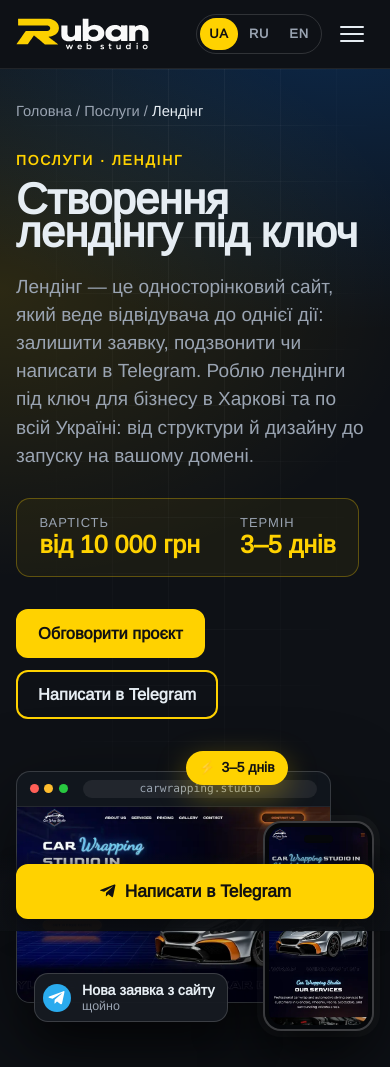
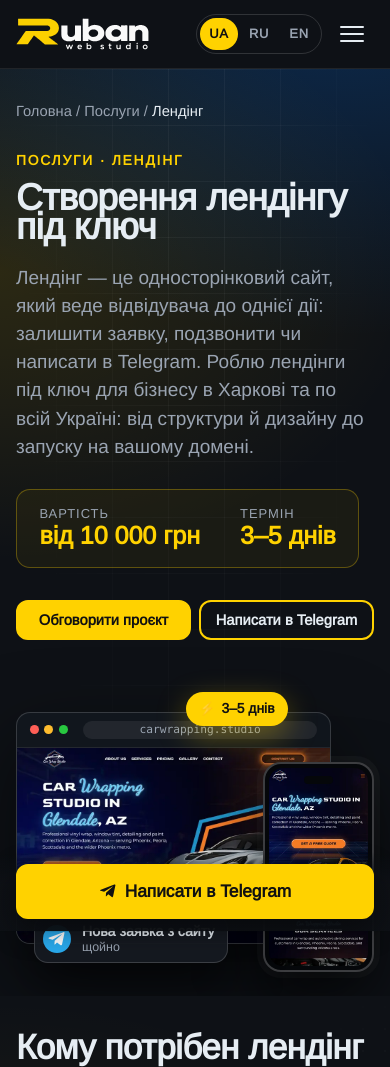
Before and after one commit to anton-ruban-developer/portfolio, an Astro site: page /landing in a window 390 px wide. Shown: the top 1067 px of the page. Built offline with nearby package versions, Linux system fonts and the light colour scheme; Astro itself is replaced by a stand-in of ours; a web font is replaced by a local one.

Commit message:
Unify heading sizes, one-row hero buttons and balanced hero spacing on mobile
- Single H1 size in global.css; removed per-page overrides and long-word H1 scaling
- H2 overrides removed (compare block, portfolio case titles) so all H2 match
- Service page hero buttons sit side by side on phones; more space above the art, less below

Co-Authored-By: Claude Opus 5.5 <noreply@anthropic.com>

```diff
--- a/src/components/ContactsPage.astro
+++ b/src/components/ContactsPage.astro
@@ -131,7 +131,7 @@ const schema = [
   .crumbs a { color: var(--muted); text-decoration: none; }
   .crumbs a:hover { color: var(--accent); }
   .crumbs [aria-current] { color: var(--text); }
-  h1 { font-size: clamp(2rem, 4.6vw, 3.5rem); line-height: 1.05; font-weight: 800; max-width: 18ch; margin-bottom: 1.25rem; }
+  h1 { max-width: 18ch; }
   .text { color: var(--muted); font-size: 1.1rem; max-width: 62ch; margin-bottom: 1.5rem; }
   .status {
     display: inline-flex; align-items: center; gap: .6rem; padding: .5rem 1rem; border-radius: 999px;
--- a/src/components/Hero.astro
+++ b/src/components/Hero.astro
@@ -65,7 +65,6 @@ const parsed = t.stats.map((s) => {
     mask-image: radial-gradient(ellipse at 50% 0%, #000 10%, transparent 70%);
   }
   .grid { display: grid; grid-template-columns: 1.05fr .95fr; gap: 3rem; align-items: center; }
-  h1 { font-size: clamp(1.9rem, 4.1vw, 3.3rem); line-height: 1.05; margin-bottom: 1.25rem; font-weight: 800; }
   .hl {
     color: var(--accent);
     /* маркер під акцентними словами: промальовується після появи заголовка */
--- a/src/components/Privacy.astro
+++ b/src/components/Privacy.astro
@@ -39,7 +39,7 @@ const sections = site.gaId ? [...p.sections, p.analytics] : p.sections;
 <style>
   .back { display: inline-block; margin-bottom: 2rem; color: var(--muted); text-decoration: none; }
   .back:hover { color: var(--accent); }
-  h1 { font-size: clamp(1.8rem, 4.5vw, 2.8rem); margin-bottom: .75rem; overflow-wrap: anywhere; }
+  h1 { margin-bottom: .75rem; }
   .updated { color: var(--muted); font-size: .9rem; margin-bottom: 2rem; }
   .intro { font-size: 1.1rem; margin-bottom: 2.5rem; }
   section + section, .intro + section { margin-top: 2rem; }
--- a/src/components/ServicePage.astro
+++ b/src/components/ServicePage.astro
@@ -70,9 +70,6 @@ const schema = [
 ];
 
 const artProject = projects.find((pr) => pr.id === def.art);
-// довге слово в H1 («багатосторінкового») не має розпирати колонку: зменшуємо шрифт пропорційно
-const longestWord = Math.max(...p.h1.split(/\s+/).map((w) => w.length));
-const h1Scale = Math.min(1, 13 / longestWord).toFixed(2);
 
 const srcset = (img: string) => `${img.replace('/portfolio/', '/portfolio/sm/')} 700w, ${img} 1200w`;
 ---
@@ -86,7 +83,7 @@ const srcset = (img: string) => `${img.replace('/portfolio/', '/portfolio/sm/')}
             <a href={home}>{ui.home}</a> <span aria-hidden="true">/</span> <a href={`${home}#services`}>{ui.services}</a> <span aria-hidden="true">/</span> <span aria-current="page">{tariff.title}</span>
           </nav>
           <p class="eyebrow">{p.eyebrow}</p>
-          <h1 style={`--h1-scale:${h1Scale}`}>{p.h1}</h1>
+          <h1>{p.h1}</h1>
           <p class="text">{p.intro}</p>
           <div class="facts">
             <div><span class="label">{ui.price}</span><strong>{tariff.price}</strong></div>
@@ -265,12 +262,11 @@ const srcset = (img: string) => `${img.replace('/portfolio/', '/portfolio/sm/')}
       radial-gradient(900px 520px at 88% -6%, rgba(7, 117, 243, .24), transparent 62%),
       radial-gradient(700px 480px at 0% 22%, rgba(255, 210, 0, .12), transparent 60%);
   }
-  .intro-grid { display: grid; grid-template-columns: minmax(0, 1.05fr) minmax(0, .95fr); gap: clamp(2rem, 5vw, 4rem); align-items: center; }
+  .intro-grid { display: grid; grid-template-columns: minmax(0, 1.15fr) minmax(0, .85fr); gap: clamp(2rem, 5vw, 4rem); align-items: center; }
   .crumbs { color: var(--muted); font-size: .85rem; margin-bottom: 1.75rem; }
   .crumbs a { color: var(--muted); text-decoration: none; }
   .crumbs a:hover { color: var(--accent); }
   .crumbs [aria-current] { color: var(--text); }
-  h1 { font-size: calc(clamp(2rem, 4.6vw, 3.5rem) * var(--h1-scale, 1)); line-height: 1.05; font-weight: 800; max-width: 16ch; margin-bottom: 1.25rem; }
   .text { color: var(--muted); font-size: 1.1rem; max-width: 58ch; margin-bottom: 1.75rem; }
   .facts {
     display: inline-flex; flex-wrap: wrap; gap: 1rem 2.5rem; margin-bottom: 2rem; padding: .9rem 1.4rem;
@@ -279,6 +275,10 @@ const srcset = (img: string) => `${img.replace('/portfolio/', '/portfolio/sm/')}
   .facts strong { font-family: var(--font-head); font-size: clamp(1.15rem, 2.4vw, 1.5rem); color: var(--accent); }
   .label { display: block; color: var(--muted); font-size: .75rem; text-transform: uppercase; letter-spacing: .08em; }
   .actions { display: flex; flex-wrap: wrap; gap: .75rem; }
+  @media (max-width: 560px) {
+    .actions { flex-wrap: nowrap; gap: .5rem; }
+    .actions .btn { flex: 1 1 0; min-width: 0; padding: .6rem .7rem; font-size: .85rem; text-align: center; line-height: 1.25; }
+  }
 
   .para { color: var(--muted); max-width: 62ch; }
   .para + .para { margin-top: 1rem; }
@@ -353,7 +353,6 @@ const srcset = (img: string) => `${img.replace('/portfolio/', '/portfolio/sm/')}
     background: radial-gradient(500px 260px at 100% 0%, rgba(255, 210, 0, .14), transparent 70%), linear-gradient(135deg, #18202b, #11161d);
   }
   .compare::after { content: '?'; position: absolute; right: 2rem; bottom: -2.5rem; font-family: var(--font-head); font-weight: 800; font-size: 11rem; line-height: 1; color: rgba(255, 210, 0, .08); pointer-events: none; }
-  .compare h2 { font-size: clamp(1.3rem, 2.8vw, 1.8rem); }
   .compare p { position: relative; color: var(--muted); max-width: 70ch; margin-bottom: 1rem; }
   .link { position: relative; color: var(--accent); font-weight: 700; text-decoration: none; }
   .link:hover { text-decoration: underline; }
@@ -366,7 +365,10 @@ const srcset = (img: string) => `${img.replace('/portfolio/', '/portfolio/sm/')}
   .row { display: flex; justify-content: space-between; align-items: center; margin-top: auto; }
 
   @media (max-width: 900px) {
-    .intro-grid { grid-template-columns: 1fr; }
+    /* телефон/планшет: більше повітря над ілюстрацією, менше порожнечі під нею */
+    .intro-grid { grid-template-columns: 1fr; gap: 3.25rem; }
+    .intro { padding-bottom: 1.5rem; }
+    .about { padding-top: 2.5rem; }
   }
   @media (max-width: 860px) {
     .about, .price { grid-template-columns: 1fr; }
--- a/src/components/WorksPage.astro
+++ b/src/components/WorksPage.astro
@@ -130,7 +130,7 @@ const schema = [
   .crumbs a { color: var(--muted); text-decoration: none; }
   .crumbs a:hover { color: var(--accent); }
   .crumbs [aria-current] { color: var(--text); }
-  h1 { font-size: clamp(2rem, 4.6vw, 3.5rem); line-height: 1.05; font-weight: 800; max-width: 18ch; margin-bottom: 1.25rem; }
+  h1 { max-width: 18ch; }
   .text { color: var(--muted); font-size: 1.1rem; max-width: 62ch; margin-bottom: 2rem; }
   .facts { display: flex; flex-wrap: wrap; gap: 1rem; }
   .facts div {
@@ -189,7 +189,7 @@ const schema = [
     color: transparent; -webkit-text-stroke: 1.5px rgba(255, 210, 0, .55); margin-bottom: .5rem;
   }
   .type { color: var(--accent); font-weight: 700; font-size: .78rem; text-transform: uppercase; letter-spacing: .1em; }
-  .body h2 { font-size: clamp(1.6rem, 3vw, 2.3rem); margin: .4rem 0 .3rem; }
+  .body h2 { margin: .4rem 0 .3rem; }
   .short { color: var(--text); font-weight: 600; margin-bottom: .8rem; }
   .desc { color: var(--muted); margin-bottom: 1.25rem; max-width: 56ch; }
   .body h3 { font-size: .95rem; margin-bottom: .6rem; }
--- a/src/styles/global.css
+++ b/src/styles/global.css
@@ -32,6 +32,8 @@ body {
   line-height: 1.6; -webkit-font-smoothing: antialiased; overflow-x: clip;
 }
 h1, h2, h3 { font-family: var(--font-head); line-height: 1.1; letter-spacing: -.02em; font-weight: 700; }
+/* однакові розміри заголовків на всіх сторінках (не перевизначайте font-size у компонентах) */
+h1 { font-size: clamp(1.7rem, 3.9vw, 3.1rem); line-height: 1.07; font-weight: 800; margin-bottom: 1.25rem; overflow-wrap: break-word; }
 h2 { font-size: clamp(1.6rem, 3.6vw, 2.7rem); margin-bottom: .75rem; }
 img { max-width: 100%; display: block; }
 a { color: inherit; }
```
